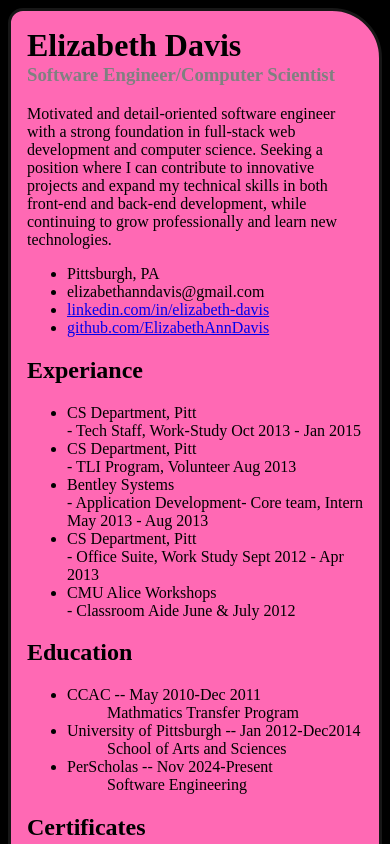
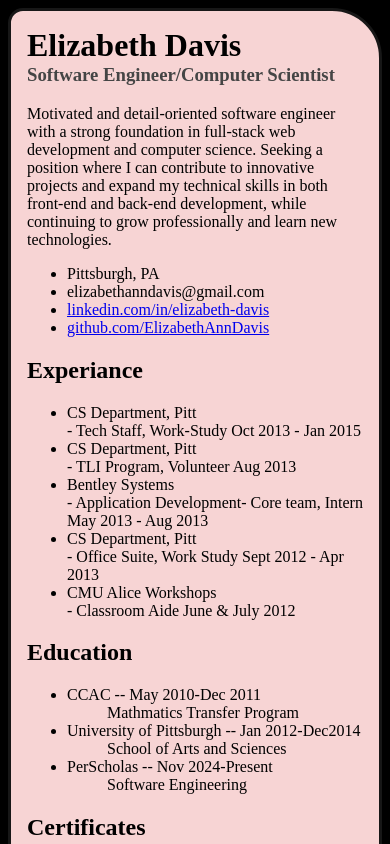
Before and after one commit to ElizabethAnnDavis/htmlResume, a plain HTML site: page index.html in a window 390 px wide. Shown: the top 844 px of the page. Drawn offline with Linux system fonts and the light colour scheme.

Commit message:
cleaned up code + stylistic changes

```diff
--- a/style.css
+++ b/style.css
@@ -1,9 +1,8 @@
 @media (max-width: 1580px){
     .contentContainer{
         border:solid rgb(23, 23, 23);
-        background-color: hotpink;
+        background-color: rgb(247, 212, 212);
         border-radius: 15px 50px;
-        /*height: 1200vh;*/
         height:auto;
         margin:auto;
         display:flex;
@@ -27,9 +26,8 @@
 @media (max-width: 1380px){
     .contentContainer{
         border:solid rgb(23, 23, 23);
-        background-color: hotpink;
+        background-color: rgb(247, 212, 212);
         border-radius: 15px 50px;
-        /*height: 1200vh;*/
         height:auto;
         margin:auto;
         display:flex;
@@ -40,7 +38,6 @@
         border:solid rgb(23, 23, 23);
         border-radius: 15px 0px 0px 50px;
         width:25%;
-        /*full screen*//*width:16%;*/
     }
     .displayR{
         border:solid rgb(23, 23, 23);
@@ -52,12 +49,11 @@
     }
 }
 
-@media (max-width: 780px){
+@media (max-width: 880px){
     .contentContainer{
         border:solid rgb(23, 23, 23);
-        background-color: hotpink;
+        background-color: rgb(247, 212, 212);
         border-radius: 15px 50px;
-        /*height: 1200vh;*/
         height:auto;
         margin:auto;
         display:flex;
@@ -68,7 +64,6 @@
         border:solid rgb(23, 23, 23);
         border-radius: 15px 0px 0px 50px;
         width:33%;
-        /*full screen*//*width:16%;*/
     }
     .displayR{
         border:solid rgb(23, 23, 23);
@@ -83,9 +78,8 @@
 @media (max-width: 580px){
     .contentContainer{
         border:solid rgb(23, 23, 23);
-        background-color: hotpink;
+        background-color: rgb(247, 212, 212);
         border-radius: 15px 50px;
-        /*height: 1200vh;*/
         height:auto;
         margin:auto;
         display:flex;
@@ -93,16 +87,10 @@
         flex-direction: column-reverse;
     }
     .displayL{
-        /*margin-left:3em;
-        margin-right:0;*/
-        /*width:33%;*/
         border:none;
         width:100%;
-        /*display:none;*/
-        /*full screen*//*width:16%;*/
     }
     .displayR{
-        /*margin-left:3em;*/
         border:none;
         width:100%;
     }
@@ -117,41 +105,30 @@ body{
     background-color: black;
 }
 .aboutMeContainer{
-    /*border:solid black;*/
     padding-left:1em;
     padding-right:1em;
-    /*display:flex;
-    justify-content: space-around;*/
-    /*height: 50px;*/
 }
 .name{
     margin-top:0.5em;
     margin-bottom:0;
 }
 .title{
-    color: grey;
+    color: rgb(69, 69, 69);
     margin-top: 0;
 }
 .workContainer{
-    /*border:solid blue;*/
     padding-left:1em;
     padding-right:1em;
-    /*height: 50px;*/
 }
 .eduContainer{
-    /*border:solid blueviolet;*/
     padding-left:1em;
     padding-right:1em;
-    /*height: 50px;*/
 }
 .certsContainer{
-    /*border:solid orange;*/
     padding-left:1em;
     padding-right:1em;
-    /*height: 50px;*/
 }
 .clubsContainer{
-    /*border:solid teal;*/
     padding-left:1em;
     padding-right:1em;
 }
@@ -162,29 +139,21 @@ body{
     border-radius: 50%;
 }
 .skillsContainer{
-    /*border:solid yellow;*/
     padding-left:1em;
     padding-right:1em;
-    /*height: 50px;*/
 }
 .langContainer{
-    /*border:solid pink;*/
     padding-left:1em;
     padding-right:1em;
-    /*height: 50px;*/
 }
 .interestsContainer{
-    /*border:solid green;*/
     padding-left:1em;
     padding-right:1em;
-    /*height: 50px;*/
 }
 .refContainer{
-    /*border:solid palevioletred;*/
     padding-left:1em;
     padding-right:1em;
-    /*height: 50px;*/
-    background-color: hotpink;
+    background-color: rgb(247, 212, 212);
     border:solid rgb(23, 23, 23);
     border-radius: 15px 50px;
 }
```
